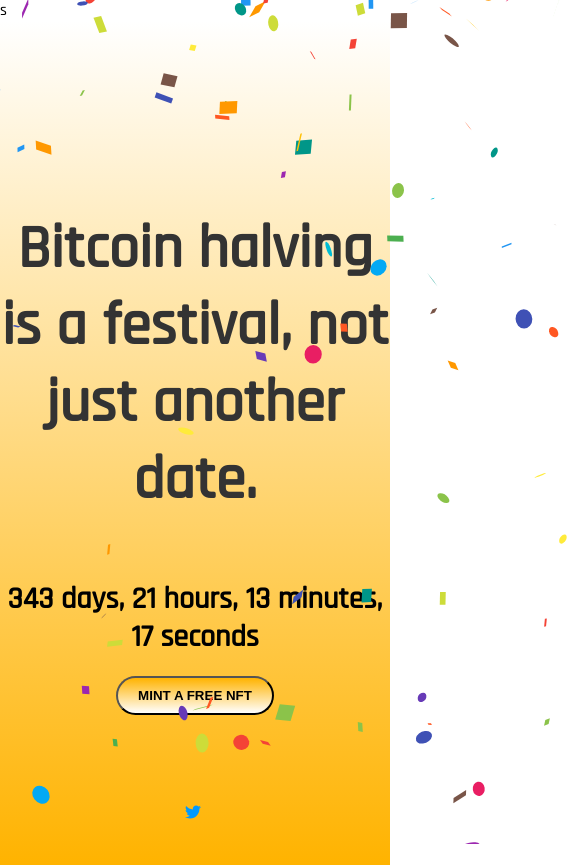
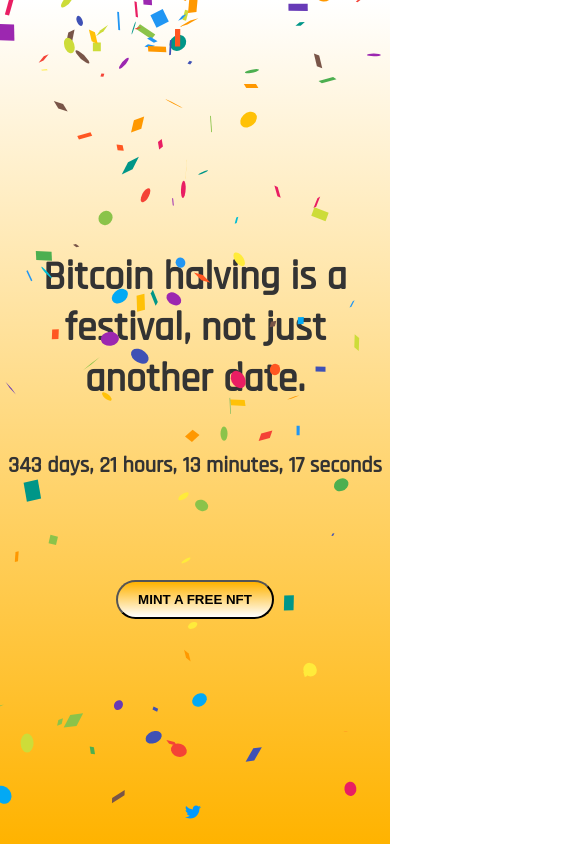
Before and after one commit to aaryansharmaa/bitcoin-halving, a React (Create React App) app: page / in a window 390 px wide. Shown: the top 865 px of the page, 585 px wide, since content can reach past the window. After the commit the page ends 844 px from the top, so only its background shows below. Built offline with nearby package versions, Linux system fonts and the light colour scheme.

Commit message:
confetti

```diff
--- a/src/App.css
+++ b/src/App.css
@@ -26,11 +26,27 @@ html {
   text-align: center;
 }
 
+@media screen and (max-width: 720px) {
+  .text {
+    font-size: 40px;
+    color: #333333;
+  }
+}
+
 .countdown {
   font-size: 30px;
   margin-top: 20px;
   text-align: center;
 }
+
+@media screen and (max-width: 720px) {
+  .countdown {
+    font-size: 22px;
+    margin-bottom: 100px;
+    color: #333333;
+  }
+}
+
 .footer {
   position: absolute;
   bottom: 20px;
--- a/src/App.js
+++ b/src/App.js
@@ -2,10 +2,12 @@ import React, { useState, useEffect } from "react";
 import { FontAwesomeIcon } from "@fortawesome/react-fontawesome";
 import { faTwitter } from "@fortawesome/free-brands-svg-icons";
 import Confetti from "react-confetti";
+import useWindowSize from "./useWindowSize";
 import "./App.css";
 
 function App() {
   const [countdown, setCountdown] = useState(null);
+  const { width, height } = useWindowSize();
 
   useEffect(() => {
     // Set the target date and time for the countdown
@@ -42,8 +44,8 @@ function App() {
 
   return (
     <>
-      <Confetti width={1200} />s
       <div className="container">
+        <Confetti height={height} width={width} />
         <h1 className="text">
           Bitcoin halving is a festival, not just another date.
         </h1>
--- /dev/null
+++ b/src/useWindowSize.js
@@ -0,0 +1,27 @@
+import { useState, useEffect } from "react";
+
+const useWindowSize = () => {
+  const [windowSize, setWindowSize] = useState({
+    width: window.innerWidth,
+    height: window.innerHeight,
+  });
+
+  useEffect(() => {
+    const handleResize = () => {
+      setWindowSize({
+        width: window.innerWidth,
+        height: window.innerHeight,
+      });
+    };
+
+    window.addEventListener("resize", handleResize);
+
+    return () => {
+      window.removeEventListener("resize", handleResize);
+    };
+  }, []);
+
+  return windowSize;
+};
+
+export default useWindowSize;
```
